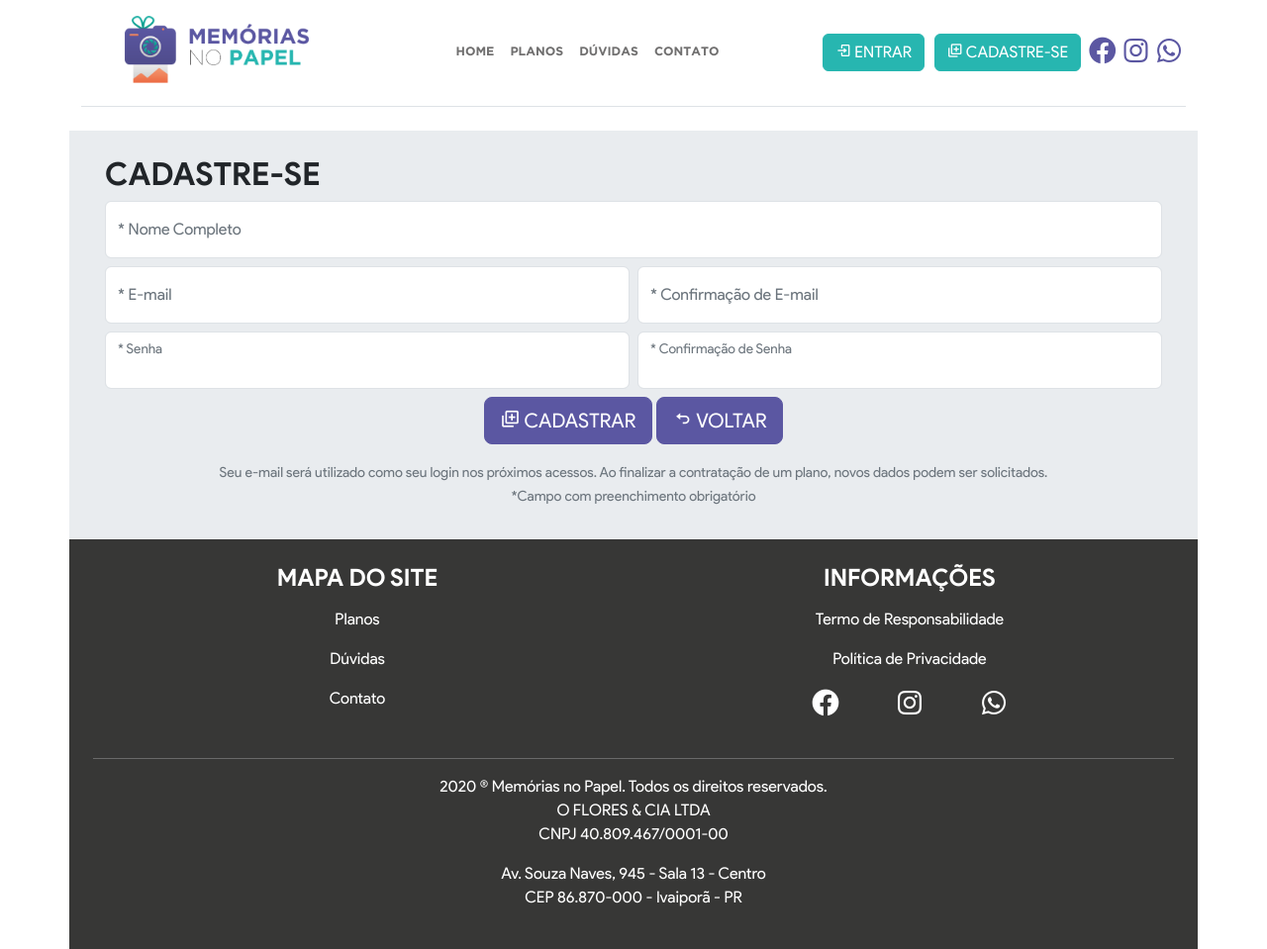
After one commit to onivaldoflores/memorias-papel, a PHP site: page /cadastre-se.php in a window 1280 px wide. The commit adds this page. Shown: the whole page at 99% size. Run offline with PHP 8.4, Linux system fonts and the light colour scheme.

Commit message:
Layout index

```diff
--- /dev/null
+++ b/cadastre-se.php
@@ -0,0 +1,108 @@
+<!DOCTYPE html>
+<html lang="pt-br">
+<head>
+    <meta charset="UTF-8">
+    <meta name="viewport" content="width=device-width, initial-scale=1.0">
+    <title>Memórias no Papel</title>
+    <link rel="shortcut icon" href="img/favicon.png" type="image/x-icon">
+
+    <!--LINKS BOOTSTRAP-->
+    <link href="https://cdn.jsdelivr.net/npm/bootstrap@5.3.2/dist/css/bootstrap.min.css" rel="stylesheet" integrity="sha384-T3c6CoIi6uLrA9TneNEoa7RxnatzjcDSCmG1MXxSR1GAsXEV/Dwwykc2MPK8M2HN" crossorigin="anonymous">
+
+    <!-- CSS BOX ICONS -->
+    <link href='https://unpkg.com/boxicons@2.1.4/css/boxicons.min.css' rel='stylesheet'>
+
+    <script src="js/scripts.js"></script>
+    <link rel="stylesheet" href="estilo/estilo.css">
+
+    <!--SCRIPTS BOOTSTRAP-->
+    <script src="https://cdn.jsdelivr.net/npm/bootstrap@5.3.2/dist/js/bootstrap.bundle.min.js" integrity="sha384-C6RzsynM9kWDrMNeT87bh95OGNyZPhcTNXj1NW7RuBCsyN/o0jlpcV8Qyq46cDfL" crossorigin="anonymous"></script>
+</head>
+
+<body>
+    <!-- TOPO -->
+    <?php
+        require_once('header.php');
+    ?>
+    <!------------------------>
+
+    <div class="container bg-body-secondary">
+        <main>
+            <div class="container p-4">
+                <form action="" method="" class="">
+                    <div class="row">
+                        <div class="col">
+                            <h1>CADASTRE-SE</h1>
+                        </div>
+                    </div>
+                    <div class="row g-2 mb-2">
+                        <div class="col">
+                            <div class="form-floating">
+                            <input type="text" class="form-control" id="floatingInputGrid" placeholder="Nome" name="nome">
+                            <label for="floatingInputGrid" class="text-secondary">* Nome Completo</label>
+                            </div>
+                        </div>
+                    </div>
+                    <div class="row g-2 mb-2">
+                        <div class="col-md">
+                            <div class="form-floating">
+                            <input type="email" class="form-control" id="floatingInputGrid" placeholder="name@example.com" name="email">
+                            <label for="floatingInputGrid" class="text-secondary">* E-mail</label>
+                            </div>
+                        </div>
+                        <div class="col-md">
+                            <div class="form-floating">
+                            <input type="email" class="form-control" id="floatingInputGrid" placeholder="name@example.com" name="confirmEmail">
+                            <label for="floatingInputGrid" class="text-secondary">* Confirmação de E-mail</label>
+                            </div>
+                        </div>
+                    </div>
+                    <div class="row g-2 mb-2">
+                        <div class="col-md">
+                            <div class="form-floating">
+                            <input type="password" class="form-control" id="floatingInputGrid" name="senha">
+                            <label for="floatingInputGrid" class="text-secondary">* Senha</label>
+                            </div>
+                        </div>
+                        <div class="col-md">
+                            <div class="form-floating">
+                            <input type="password" class="form-control" id="floatingInputGrid" name="confirmSenha">
+                            <label for="floatingInputGrid" class="text-secondary">* Confirmação de Senha</label>
+                            </div>
+                        </div>
+                    </div>
+                    <div class="row g-2 mb-2">
+                        <div class="col text-center">
+                            <button class="mb-2 btn btn-lg rounded-3 btn-primary" type="submit"><i class='bx bx-add-to-queue'></i> CADASTRAR</button>
+                            <a href="index.php" class="mb-2 btn btn-lg rounded-3 btn-primary "><i class='bx bx-undo'></i> VOLTAR</a>
+                        </div>
+                    </div>
+                    <div class="row g-2 mb-2">
+                        <div class="col text-center">
+                            <small class="text-secondary text-center">Seu e-mail será utilizado como seu login nos próximos acessos. Ao finalizar a contratação de um plano, novos dados podem ser solicitados.</small>
+                            <br>
+                            <small class="text-secondary text-center">*Campo com preenchimento obrigatório</small>
+                        </div>
+                    </div>
+
+
+
+                </form>
+            </div>
+
+        </main>
+    </div>
+
+    <!-----RODAPÉ ------->
+    <?php
+        require_once('footer.php');
+    ?>
+    <!------------------->
+
+
+    <!-- BOX ICONS JS -->
+    <script src="https://unpkg.com/boxicons@2.1.4/dist/boxicons.js"></script>
+
+</body>
+
+</html>
--- a/estilo/estilo.css
+++ b/estilo/estilo.css
@@ -18,6 +18,10 @@
 @font-face {
     font-family: ProductSans-Regular;
     src: url(../fonts/ProductSans-Regular.ttf);
+}
+
+body{
+    font-family: ProductSans-Regular !important;
 }
 
 
@@ -114,10 +118,6 @@
     border: none;
     color: #fff;
     font-size: 1.1rem;
-
-}
-
-.accordion-body{
 
 }
 
--- /dev/null
+++ b/footer.php
@@ -0,0 +1,35 @@
+<footer class="container p-4">
+        <div class="row">
+            <div class="col"></div>
+            <div class="col-sm-12 col-md-3 text-white text-center mb-4">
+                <h1>MAPA DO SITE</h1>
+                <ul class="nav flex-column">
+                    <li><a href="#" class="nav-link px-0 text-white">Planos</a></li>
+                    <li><a href="#" class="nav-link px-0 text-white">Dúvidas</a></li>
+                    <li><a href="#" class="nav-link px-0 text-white">Contato</a></li>
+                </ul>
+            </div>
+            <div class="col"></div>
+            <div class="col"></div>
+            <div class="col-sm-12 col-md-3 text-white text-center">
+                <h1>INFORMAÇÕES</h1>
+                <ul class="nav flex-column">
+                    <li><a href="#" class="nav-link px-0 text-white">Termo de Responsabilidade</a></li>
+                    <li><a href="#" class="nav-link px-0 text-white">Política de Privacidade</a></li>
+                    <div class="d-flex align-items-center justify-content-around py-2">
+                        <a href="#"><i class='bx bxl-facebook-circle fs-2 text-white'></i></a>
+                        <a href="https://www.instagram.com/memoriasnopapell/" target="_blank"><i class='bx bxl-instagram fs-2 text-white'></i></a>
+                        <a href="https://wa.me/554334721917" target="_blank"><i class='bx bxl-whatsapp fs-2 text-white'></i></a>
+                    </div>
+                </ul>
+            </div>
+            <div class="col"></div>
+            <div class="col-12 text-white text-center">
+                <hr>
+                <p>2020 ® Memórias no Papel. Todos os direitos reservados. <br>
+                O FLORES & CIA LTDA <br>
+                CNPJ 40.809.467/0001-00 <br>
+                <address>Av. Souza Naves, 945 - Sala 13 - Centro <br> CEP 86.870-000 - Ivaiporã - PR </address></p>
+            </div>
+        </div>
+    </footer>
--- /dev/null
+++ b/header.php
@@ -0,0 +1,26 @@
+<div class="container topo">
+        <header class="d-flex flex-wrap align-items-center justify-content-center justify-content-md-between py-3 mb-4 border-bottom">
+            <div class="col-md-3 mb-2 mb-md-0 text-center">
+                <a href="index.php" class="d-inline-flex link-body-emphasis text-decoration-none">
+                    <img src="img/logo-home.png" class="img-fluid" alt="">
+                </a>
+            </div>
+
+            <ul class="nav col-12 col-md-auto mb-2 justify-content-center mb-md-0">
+                <li><a href="index.php" class="nav-link px-2 link-secondary">HOME</a></li>
+                <li><a href="#" class="nav-link px-2">PLANOS</a></li>
+                <li><a href="#" class="nav-link px-2">DÚVIDAS</a></li>
+                <li><a href="#" class="nav-link px-2">CONTATO</a></li>
+            </ul>
+
+            <div class="col-md-4 text-end ">
+                <div class="d-flex align-items-center justify-content-around ">
+                    <a href="entrar.php" class="btn btn-secundary text-white mx-1"><i class='bx bx-log-in'></i> ENTRAR</a>
+                    <a href="cadastre-se.php" class="btn btn-secundary text-white mx-1"><i class='bx bx-add-to-queue' ></i> CADASTRE-SE</a>
+                    <a href="#"><i class='bx bxl-facebook-circle fs-2 social-icons-color'></i></a>
+                    <a href="https://www.instagram.com/memoriasnopapell/" target="_blank"><i class='bx bxl-instagram fs-2 social-icons-color'></i></a>
+                    <a href="https://wa.me/554334721917" target="_blank"><i class='bx bxl-whatsapp fs-2 social-icons-color'></i></a>
+                </div>
+            </div>
+        </header>
+    </div>
```
Also changed, not shown: entrar.php (added, +78 -0 lines), index.php (+21 -71 lines), img/banner-2.png (added), img/banner-3.png (added), img/banner-g.png (added), img/banner-p.png (added), img/banner.png (deleted).
